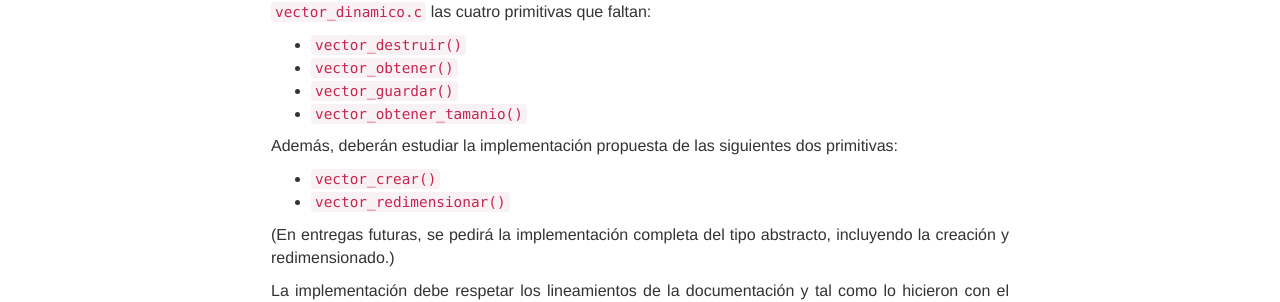
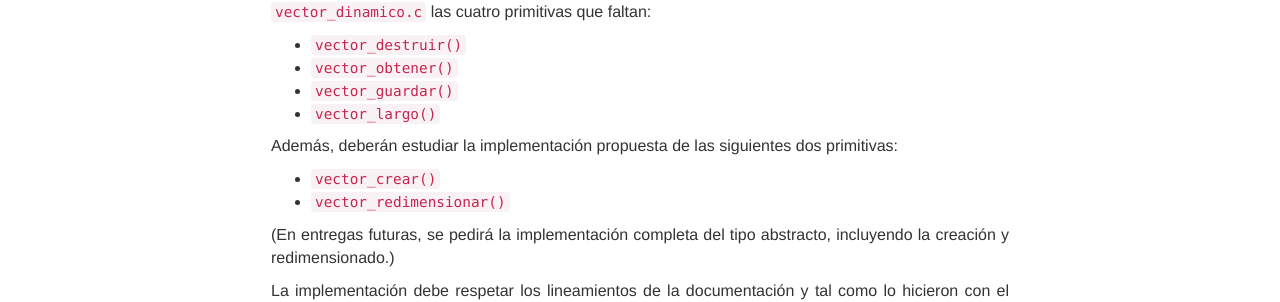
Before and after one commit to algoritmos-rw/algoritmos, a Jekyll site: the page built from static/tps/tda/02_vd.md, in a window 1280 px wide. Shown: the part 218-520 px from the top of the page. Built offline with Jekyll 4.4.1, drawn with Linux system fonts in a browser that asks for light colours; nearby versions of some CDN libraries.

Commit message:
Usar vector_largo() ahora que en skel también es así.

```diff
--- a/static/tps/tda/02_vd.md
+++ b/static/tps/tda/02_vd.md
@@ -18,7 +18,7 @@ En particular, deberán leer el archivo `vector_dinamico.h` con la documentació
 - `vector_destruir()`
 - `vector_obtener()`
 - `vector_guardar()`
-- `vector_obtener_tamanio()`
+- `vector_largo()`
 
 Además, deberán estudiar la implementación propuesta de las siguientes dos primitivas:
 
```
